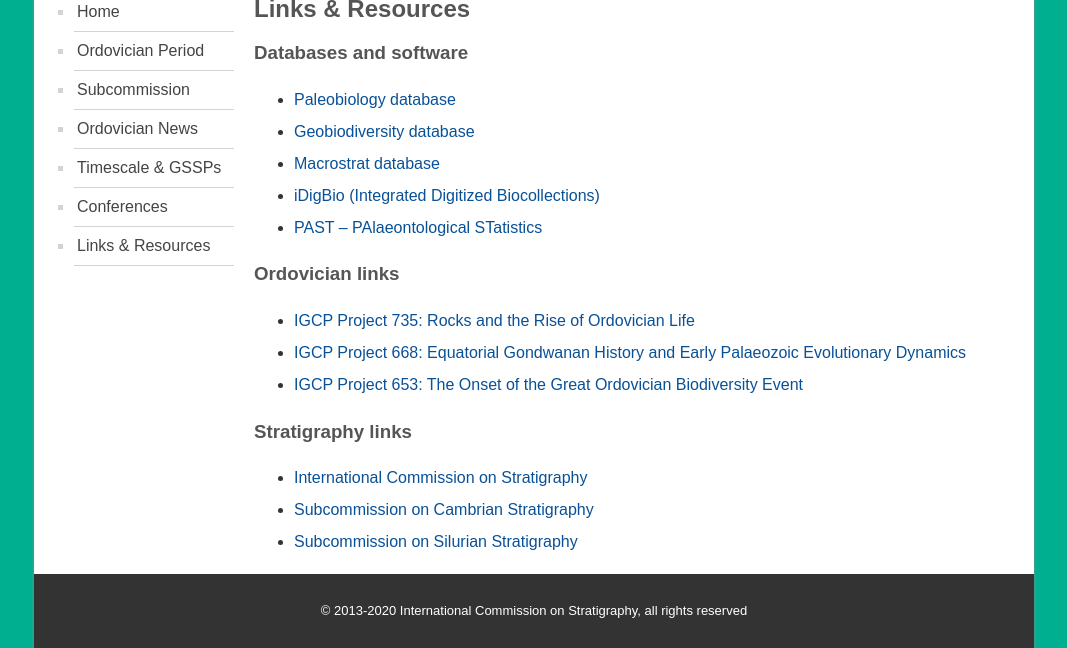
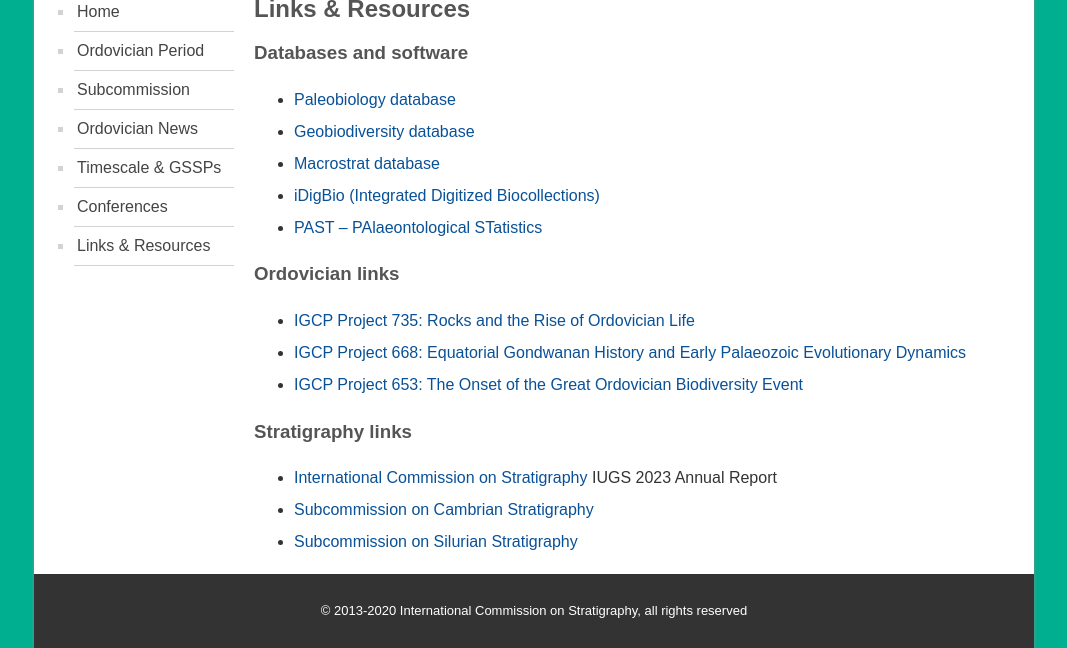
Before and after one commit to whwangChina/subcommission-ordovician, a Jekyll site: the page built from pages/links.md, in a window 1280 px wide. Shown: the part 427-1075 px from the top of the page, without its empty margins (106-1173 px from the left). Built offline with Jekyll 4.4.1, drawn with Linux system fonts in a browser that asks for light colours.

Commit message:
Update links.md

```diff
--- a/pages/links.md
+++ b/pages/links.md
@@ -21,6 +21,6 @@
 
 ### Stratigraphy links
 
-* [International Commission on Stratigraphy](https://stratigraphy.org)
+* [International Commission on Stratigraphy](https://stratigraphy.org)  IUGS 2023 Annual Report
 * [Subcommission on Cambrian Stratigraphy](https://cambrian.stratigraphy.org)
 * [Subcommission on Silurian Stratigraphy](http://silurian.stratigraphy.org/index.php/en/)
```
